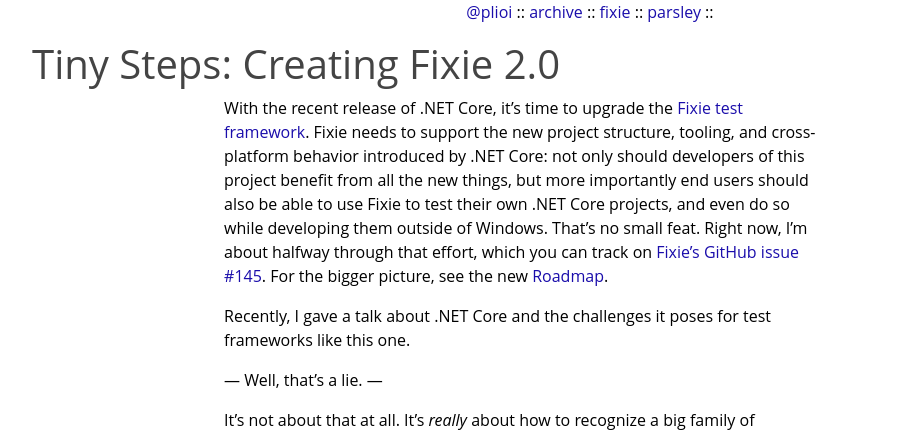
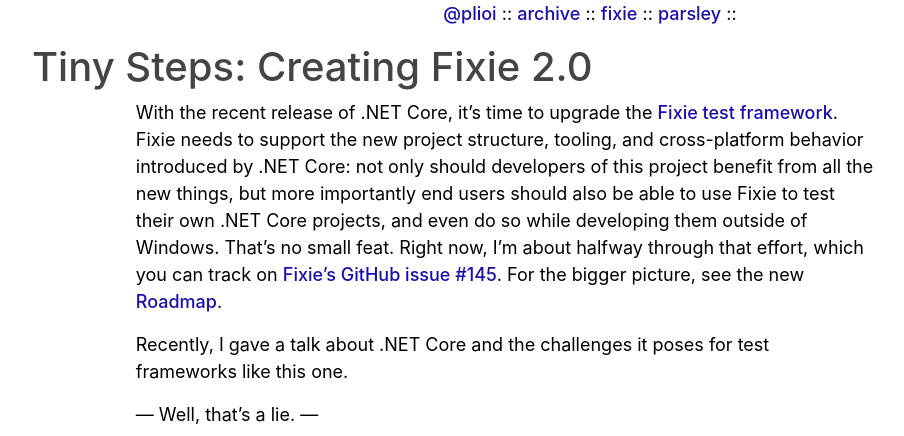
Before and after one commit to plioi/plioi.github.io, a Jekyll site: the page built from index.html, in a window 1280 px wide. Shown: the top 436 px of the page, without its empty margins (50-954 px from the left). Built offline with Jekyll 4.4.1, drawn with Linux system fonts in a browser that asks for light colours.

Commit message:
Update styles.css

```diff
--- a/stylesheets/styles.css
+++ b/stylesheets/styles.css
@@ -4,10 +4,10 @@
 }
 
 body {
-  font-family: 'Open Sans', sans-serif;
+  font-family: Inter,X-LocaleSpecific,sans-serif;
   font-weight: 400;
-  font-size: 1rem;
-  line-height: 1.5rem;
+  font-size: 18px;
+  line-height: 1.5;
   color: #000;
 }
 
```
